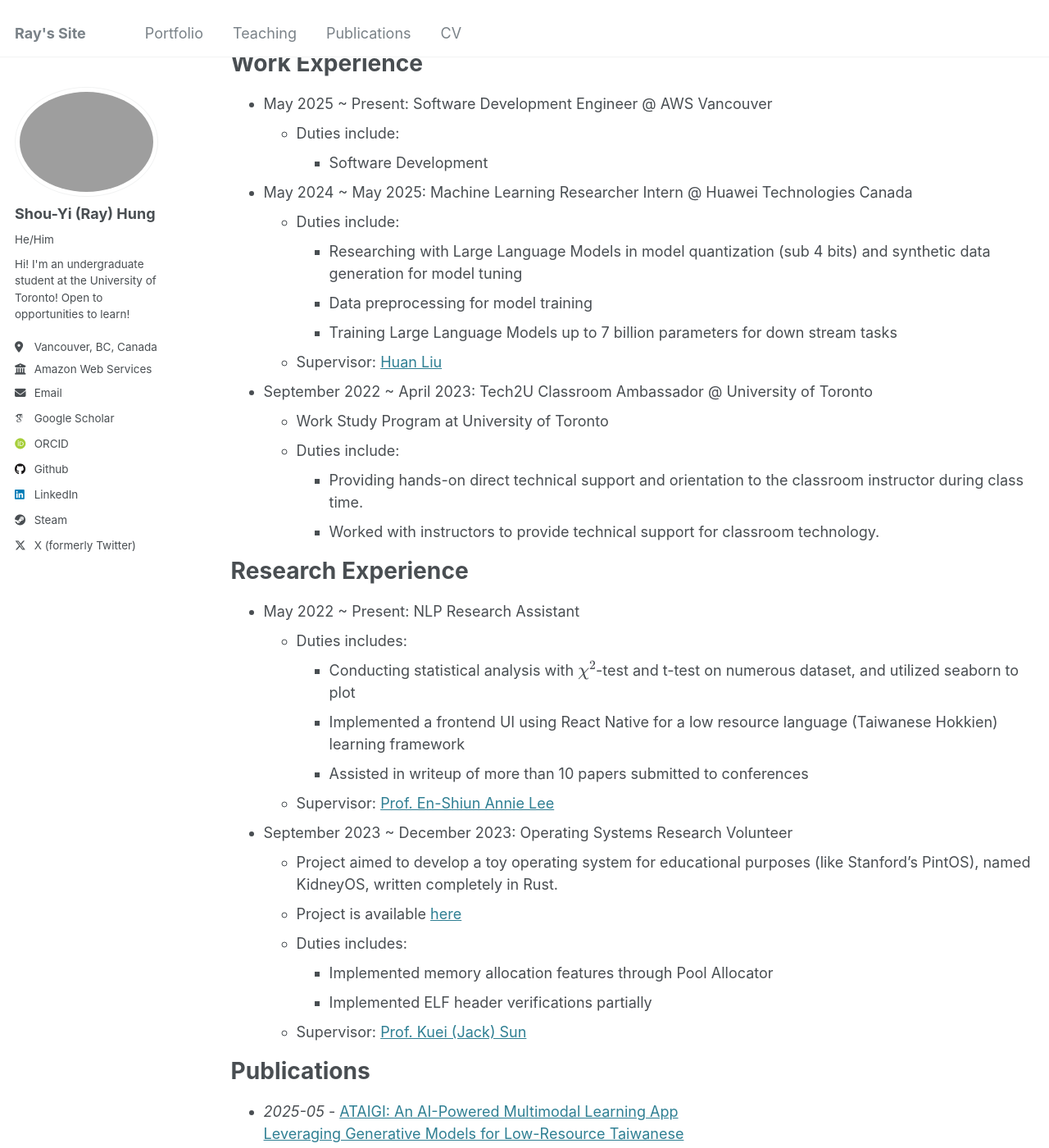
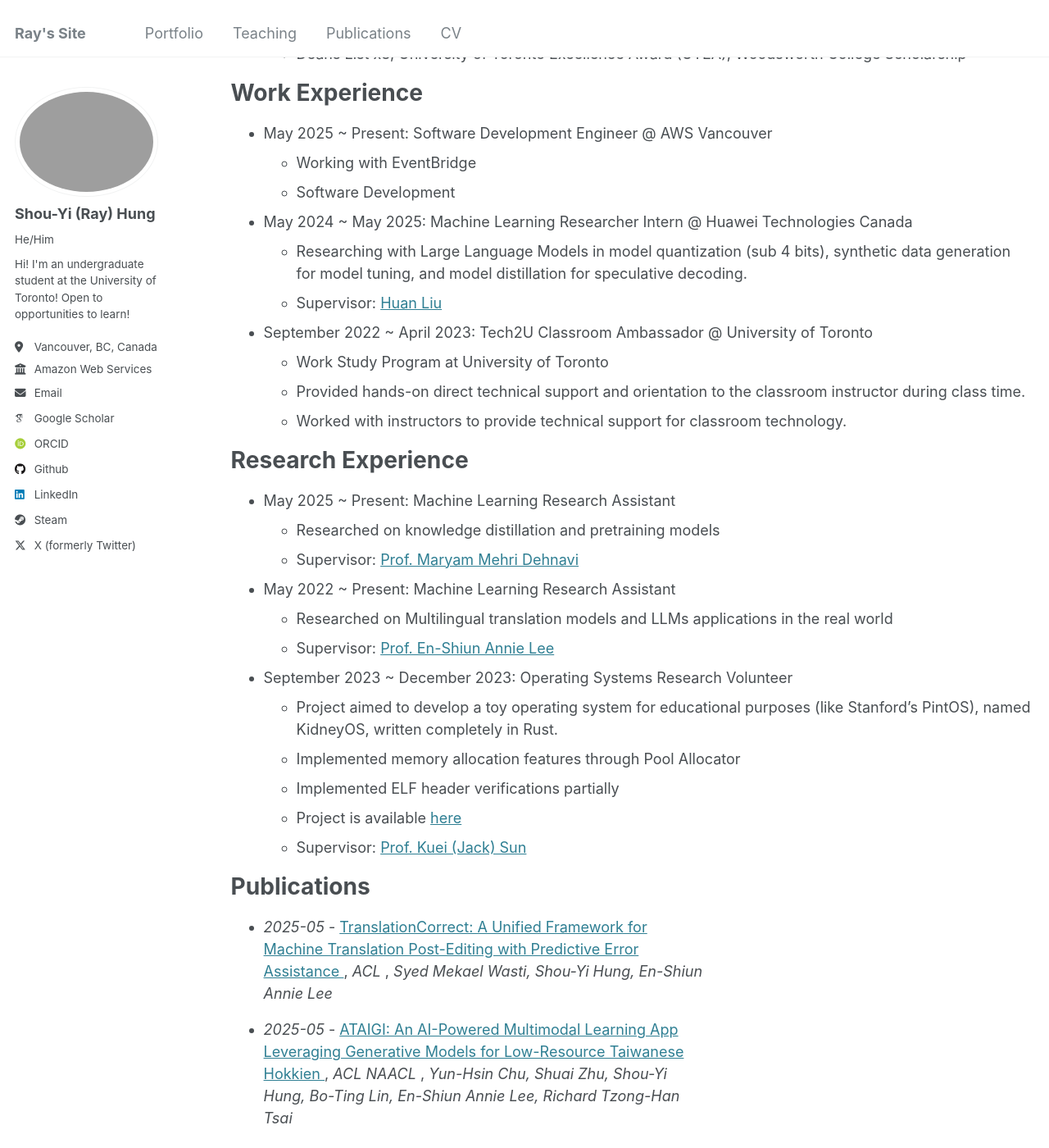
Before and after one commit to Lei-Tin/PortfolioPage, a Jekyll site: the page built from _pages/cv.md, in a window 1280 px wide and 1400 px high, scrolled down 337 px. Shown: the whole window at 82% size. Built offline with Jekyll 4.4.1, drawn with Linux system fonts in a browser that asks for light colours; some web fonts are replaced; some of the changed text lies outside the part shown.

Commit message:
[+] Update May 25, included CV and translation correct

```diff
--- a/_pages/cv.md
+++ b/_pages/cv.md
@@ -9,48 +9,45 @@ redirect_from:
 
 {% include base_path %}
 
-A PDF version of my CV is available [here (not available yet)](./files/cv.pdf)
+A complete PDF version of my CV is available [here](/assets/shouyihung-cv.pdf)
 
 
 # Education
 * Honours Bachelor of Science in Computer Science, with a Minor in Statistics, University of Toronto, 2026 (Expected)
+  * Arts & Sceince Internship Program (Co-op)
   * Cumulative GPA 4.0/4.0
-  * Deans List x3
+  * Deans List x3, University of Toronto Excellence Award (UTEA), Woodsworth College Scholarship
 
 
 # Work Experience
 * May 2025 ~ Present: Software Development Engineer @ AWS Vancouver
-  * Duties include:
-    * Software Development
+  * Working with EventBridge
+  * Software Development
 
 * May 2024 ~ May 2025: Machine Learning Researcher Intern @ Huawei Technologies Canada
-  * Duties include:
-    * Researching with Large Language Models in model quantization (sub 4 bits) and synthetic data generation for model tuning
-    * Data preprocessing for model training
-    * Training Large Language Models up to 7 billion parameters for down stream tasks
+  * Researching with Large Language Models in model quantization (sub 4 bits), synthetic data generation for model tuning, and model distillation for speculative decoding.
   * Supervisor: [Huan Liu](https://scholar.google.com/citations?user=6QbMAhkAAAAJ&hl=en)
 
 * September 2022 ~ April 2023: Tech2U Classroom Ambassador @ University of Toronto
   * Work Study Program at University of Toronto
-  * Duties include:
-    * Providing hands-on direct technical support and orientation to the classroom instructor during class time.
-    * Worked with instructors to provide technical support for classroom technology.
+  * Provided hands-on direct technical support and orientation to the classroom instructor during class time.
+  * Worked with instructors to provide technical support for classroom technology.
 
 
 # Research Experience
-* May 2022 ~ Present: NLP Research Assistant
-  * Duties includes:
-    * Conducting statistical analysis with $$\chi^2$$-test and t-test on numerous dataset, and utilized seaborn to plot
-    * Implemented a frontend UI using React Native for a low resource language (Taiwanese Hokkien) learning framework
-    * Assisted in writeup of more than 10 papers submitted to conferences
+* May 2025 ~ Present: Machine Learning Research Assistant
+  * Researched on knowledge distillation and pretraining models
+  * Supervisor: [Prof. Maryam Mehri Dehnavi](https://www.cs.toronto.edu/~mmehride/)
+
+* May 2022 ~ Present: Machine Learning Research Assistant
+  * Researched on Multilingual translation models and LLMs applications in the real world
   * Supervisor: [Prof. En-Shiun Annie Lee](https://www.cs.toronto.edu/~ealee/public/)
 
 * September 2023 ~ December 2023: Operating Systems Research Volunteer
   * Project aimed to develop a toy operating system for educational purposes (like Stanford's PintOS), named KidneyOS, written completely in Rust.
+  * Implemented memory allocation features through Pool Allocator
+  * Implemented ELF header verifications partially
   * Project is available [here](https://github.com/KidneyOS/KidneyOS)
-  * Duties includes:
-    * Implemented memory allocation features through Pool Allocator
-    * Implemented ELF header verifications partially
   * Supervisor: [Prof. Kuei (Jack) Sun](https://www.cs.toronto.edu/~sunk/)
 
 
@@ -112,6 +105,7 @@ A PDF version of my CV is available [here (not available yet)](./files/cv.pdf)
 
 # Test Scores
 * January 2020: TOEFL iBT, score 107, 27/25/29/26
+* May 2025: GRE, score 330, 160/170
 
 
 # Certificates
--- /dev/null
+++ b/_publications/2025-05-23-translationcorrect.md
@@ -0,0 +1,17 @@
+---
+title: "TranslationCorrect: A Unified Framework for Machine Translation Post-Editing with Predictive Error Assistance"
+collection: publications
+category: conferences
+permalink: /publication/2025-05-23-translationcorrect
+excerpt: "This paper provides an integrated framework that streamlines the translation process, enabling easier data collection procedures and translation pipelines."
+date: 2025-05-23
+venue: 'ACL'
+paperurl: '/404.html'
+authors: "Syed Mekael Wasti, Shou-Yi Hung, En-Shiun Annie Lee"
+# slidesurl: ''
+# citation: ""
+---
+
+Machine translation (MT) post-editing and research data collection often rely on inefficient, disconnected workflows. We introduce TranslationCorrect, an integrated framework designed to streamline these tasks. TranslationCorrect combines MT generation using models like NLLB, automated error prediction using models like XCOMET or LLM APIs (providing detailed reasoning), and an intuitive post-editing interface within a single environment. Built with human-computer interaction (HCI) principles in mind to minimize cognitive load, as confirmed by a user study. For translators, it enables them to correct errors and batch translate efficiently. For researchers, TranslationCorrect exports high-quality span-based annotations in the Error Span Annotation (ESA) format, using an error taxonomy inspired by Multidimensional Quality Metrics (MQM). These outputs are compatible with state-of-the-art error detection models and suitable for training MT or post-editing systems. Our user study confirms that TranslationCorrect significantly improves translation efficiency and user satisfaction over traditional annotation methods.
+
+Paper link unavailable yet.
```
Also changed, not shown: other parts of _pages/cv.md (+1 -5 lines), README.md (+5 -0 lines), 1 other file.
